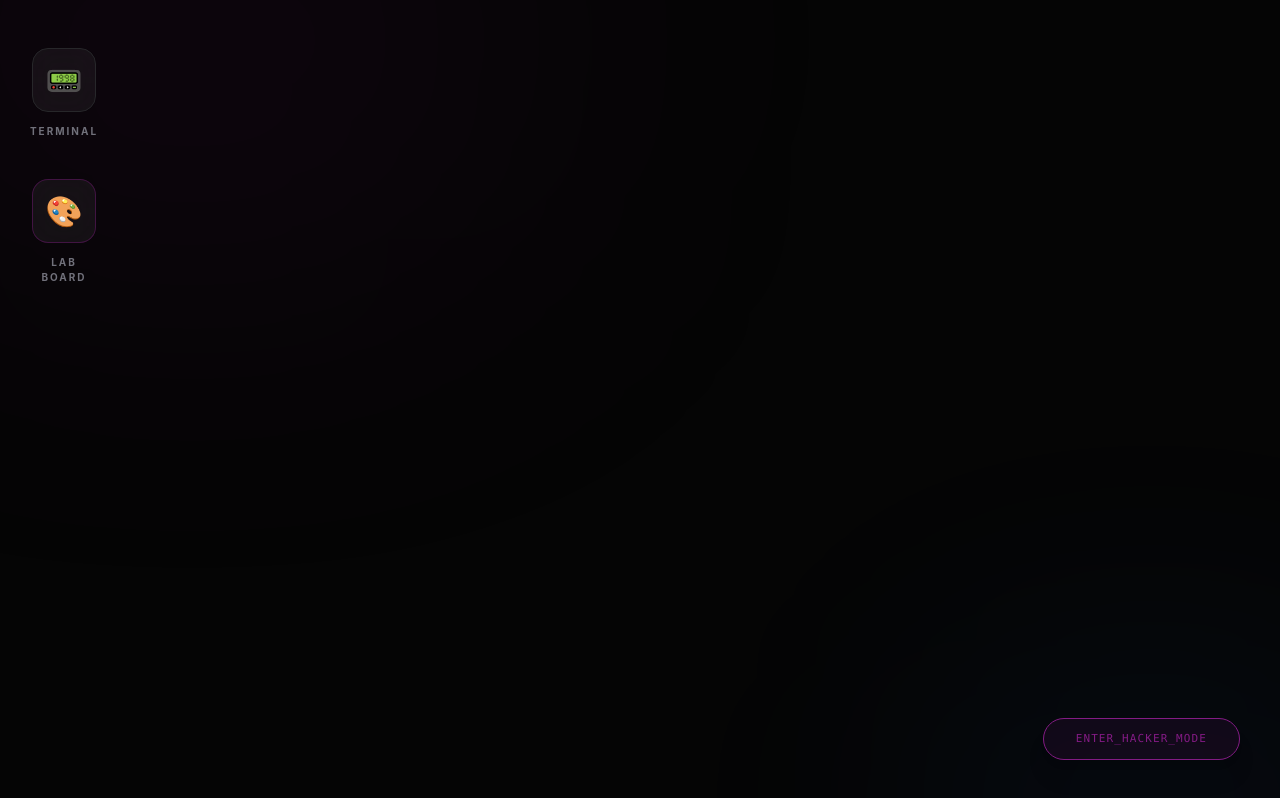
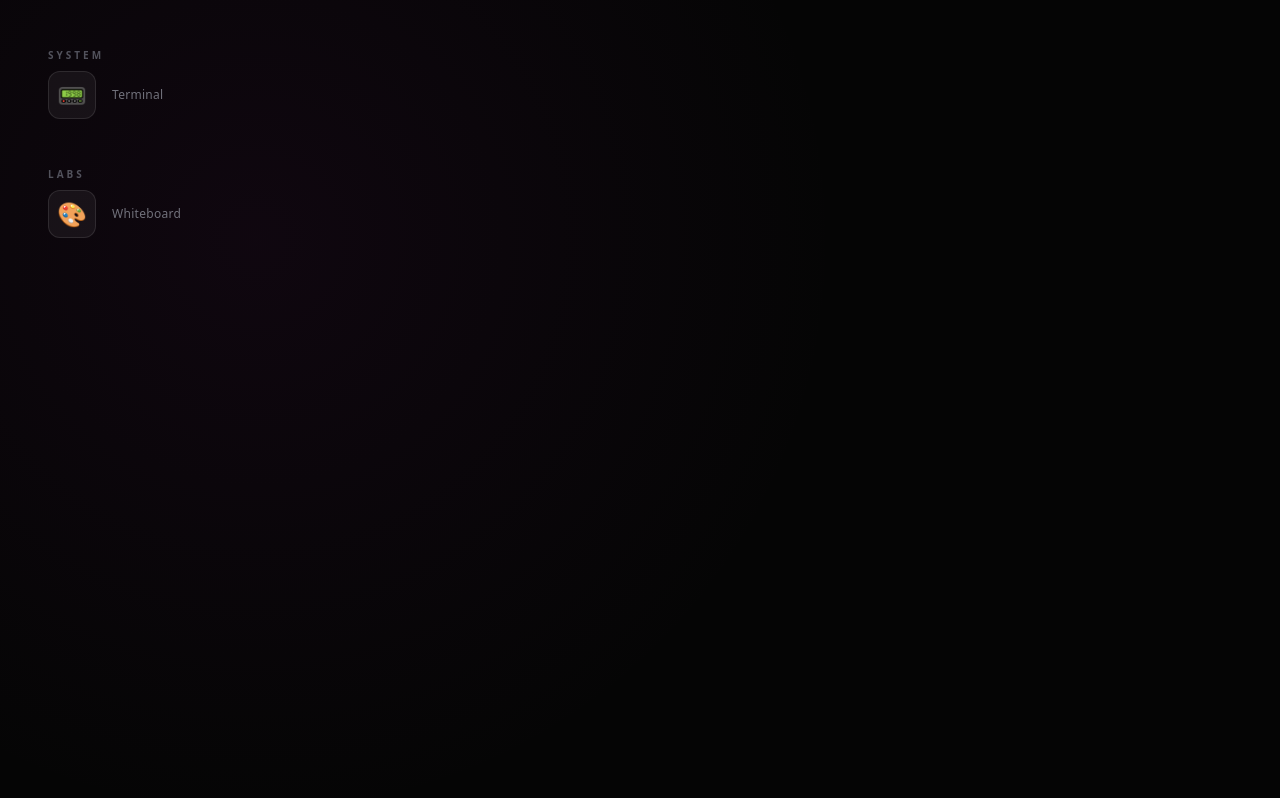
Before and after one commit to sidxdhiman/my-os-portfolio, a Next.js app: page / in a window 1280 px wide. Built offline with nearby package versions, Linux system fonts and the light colour scheme.

Commit message:
terminal&whiteboardFunctionality

```diff
--- a/src/app/page.tsx
+++ b/src/app/page.tsx
@@ -1,82 +1,107 @@
 "use client";
-import { useState, useEffect } from 'react';
-import { useOS, AppID } from '@/hooks/useOS';
-import Window from '@/components/os/Window';
-import Terminal from '@/components/os/Terminal';
-import Whiteboard from '@/components/lab/Whiteboard';
-import { motion, AnimatePresence } from 'framer-motion';
+import { useState, useEffect } from "react";
+import { useOS, AppID } from "@/hooks/useOS";
+import Terminal from "@/components/os/Terminal";
+import Whiteboard from "@/components/lab/Whiteboard";
+import { motion, AnimatePresence } from "framer-motion";
 
 export default function Home() {
-  const { openApps, activeApp, launchApp, closeApp, setActiveApp } = useOS();
-  const [hackerMode, setHackerMode] = useState(false);
+  const { openApps, launchApp, closeApp } = useOS();
+  const [terminalOpen, setTerminalOpen] = useState(false);
 
+  // Global event listener for Terminal commands to navigate
   useEffect(() => {
-    const handleLaunch = (e: any) => launchApp(e.detail as AppID);
-    window.addEventListener('launch-app', handleLaunch);
-    return () => window.removeEventListener('launch-app', handleLaunch);
+    const handleCommand = (e: any) => {
+      const { action, target } = e.detail;
+      if (action === "navigate") launchApp(target as AppID);
+      if (action === "close_terminal") setTerminalOpen(false);
+    };
+    window.addEventListener("os-command", handleCommand);
+    return () => window.removeEventListener("os-command", handleCommand);
   }, [launchApp]);
 
   return (
-    <main className={`relative h-screen w-screen overflow-hidden transition-colors duration-1000 ${hackerMode ? 'bg-black' : 'bg-[#050505]'}`}>
+    <main className="relative h-screen w-screen bg-[#050505] text-zinc-300 overflow-hidden font-sans">
+      {/* Google-level Background depth */}
+      <div className="absolute inset-0 bg-[radial-gradient(circle_at_20%_30%,_#831B8415_0%,_transparent_50%)]" />
 
-      {/* Google-Level Aesthetics: Subtle Glows */}
-      <div className="absolute top-[-20%] left-[-10%] w-[50%] h-[50%] bg-[#831B84]/10 blur-[150px] rounded-full pointer-events-none" />
-      <div className="absolute bottom-[-20%] right-[-10%] w-[40%] h-[40%] bg-blue-500/5 blur-[120px] rounded-full pointer-events-none" />
+      {/* Desktop Navigation */}
+      <nav className="relative z-10 p-12 flex flex-col gap-12 w-40">
+        <div className="space-y-2">
+          <p className="text-[10px] font-bold tracking-[0.3em] text-zinc-600 uppercase">
+            System
+          </p>
+          <NavIcon
+            label="Terminal"
+            icon="📟"
+            onClick={() => setTerminalOpen(!terminalOpen)}
+            active={terminalOpen}
+          />
+        </div>
+        <div className="space-y-2">
+          <p className="text-[10px] font-bold tracking-[0.3em] text-zinc-600 uppercase">
+            Labs
+          </p>
+          <NavIcon
+            label="Whiteboard"
+            icon="🎨"
+            onClick={() => launchApp("whiteboard")}
+          />
+        </div>
+      </nav>
 
-      {/* Interactive Icons */}
-      <div className="relative z-10 p-12 flex flex-col gap-10 w-32">
-        <AppIcon label="Terminal" icon="📟" onClick={() => launchApp('terminal')} color="border-zinc-800" />
-        <AppIcon label="Lab Board" icon="🎨" onClick={() => launchApp('whiteboard')} color="border-[#831B84]/40" />
-      </div>
-
-      {/* Render Active Windows */}
+      {/* Main Viewport for Apps (Full Screen Lab Board) */}
       <AnimatePresence>
-        {openApps.map((appId) => (
-          <Window
-            key={appId}
-            title={appId === 'terminal' ? 'System Terminal' : 'Experimental Lab'}
-            isActive={activeApp === appId}
-            onFocus={() => setActiveApp(appId)}
-            onClose={() => closeApp(appId)}
+        {openApps.includes("whiteboard") && (
+          <motion.div
+            initial={{ opacity: 0, scale: 1.05 }}
+            animate={{ opacity: 1, scale: 1 }}
+            exit={{ opacity: 0 }}
+            className="absolute inset-0 z-20 bg-black"
           >
-            {appId === 'terminal' && <Terminal />}
-            {appId === 'whiteboard' && <Whiteboard />}
-          </Window>
-        ))}
+            <Whiteboard onClose={() => closeApp("whiteboard")} />
+          </motion.div>
+        )}
       </AnimatePresence>
 
-      {/* The Hacker Mode Toggle */}
-      <button
-        onClick={() => setHackerMode(!hackerMode)}
-        className={`absolute bottom-10 right-10 z-50 px-8 py-3 rounded-full font-mono text-[11px] tracking-widest transition-all duration-500 border ${
-          hackerMode
-          ? 'bg-green-500/10 border-green-500 text-green-500 shadow-[0_0_25px_rgba(34,197,94,0.4)]'
-          : 'bg-[#831B84]/10 border-[#831B84] text-[#831B84] hover:bg-[#831B84]/20 shadow-xl'
-        }`}
-      >
-        {hackerMode ? 'NEURAL_LINK_ESTABLISHED' : 'ENTER_HACKER_MODE'}
-      </button>
-
-      {/* Playful Detail: Animated Scanline */}
-      {hackerMode && (
-        <div className="absolute inset-0 pointer-events-none z-40 bg-gradient-to-b from-transparent via-green-500/5 to-transparent h-[30%] w-full animate-scanline" />
-      )}
+      {/* The Slide-Up Terminal (Quake Style) */}
+      <AnimatePresence>
+        {terminalOpen && (
+          <motion.div
+            initial={{ y: "100%" }}
+            animate={{ y: 0 }}
+            exit={{ y: "100%" }}
+            transition={{ type: "spring", damping: 25, stiffness: 200 }}
+            className="absolute bottom-0 left-0 right-0 h-[45vh] z-50 glass-window border-t border-white/10"
+          >
+            <Terminal />
+          </motion.div>
+        )}
+      </AnimatePresence>
     </main>
   );
 }
 
-function AppIcon({ label, icon, onClick, color }: any) {
+function NavIcon({ label, icon, onClick, active }: any) {
   return (
-    <motion.button
-      whileHover={{ scale: 1.1, y: -5 }}
-      whileTap={{ scale: 0.95 }}
-      onDoubleClick={onClick}
-      className="flex flex-col items-center gap-3 group cursor-pointer"
+    <button
+      onClick={onClick}
+      className={`group flex items-center gap-4 transition-all ${active ? "translate-x-2" : ""}`}
     >
-      <div className={`w-16 h-16 rounded-2xl bg-white/5 backdrop-blur-xl border ${color} flex items-center justify-center text-3xl group-hover:shadow-[0_0_30px_rgba(131,27,132,0.2)] transition-all`}>
+      <div
+        className={`w-12 h-12 rounded-xl flex items-center justify-center text-2xl transition-all border ${
+          active
+            ? "bg-[#831B84] border-[#831B84] shadow-[0_0_20px_#831B8440]"
+            : "bg-white/5 border-white/10 group-hover:border-white/20"
+        }`}
+      >
         {icon}
       </div>
-      <span className="text-[10px] font-bold tracking-[0.2em] text-zinc-500 group-hover:text-white uppercase transition-colors">{label}</span>
-    </motion.button>
+      <span
+        className={`text-xs font-medium tracking-wide ${active ? "text-white" : "text-zinc-500 group-hover:text-zinc-300"}`}
+      >
+        {label}
+      </span>
+    </button>
   );
 }
--- a/src/components/lab/Whiteboard.tsx
+++ b/src/components/lab/Whiteboard.tsx
@@ -1,38 +1,95 @@
 "use client";
-import React, { useRef, useState, useEffect } from 'react';
+import React, { useRef, useState, useEffect } from "react";
+import { Download, Trash2, X, Minus, Square, Type } from "lucide-react";
 
-export default function Whiteboard() {
+export default function Whiteboard({ onClose }: { onClose: () => void }) {
   const canvasRef = useRef<HTMLCanvasElement>(null);
   const [isDrawing, setIsDrawing] = useState(false);
+  const [color, setColor] = useState("#831B84"); // Your brand purple
 
   useEffect(() => {
     const canvas = canvasRef.current;
     if (!canvas) return;
-    const ctx = canvas.getContext('2d');
-    if (!ctx) return;
-    canvas.width = canvas.offsetWidth;
-    canvas.height = canvas.offsetHeight;
-    ctx.lineCap = 'round';
-    ctx.lineWidth = 3;
-    ctx.strokeStyle = '#831B84'; // Using your preferred purple shade
+    canvas.width = window.innerWidth;
+    canvas.height = window.innerHeight;
+    const ctx = canvas.getContext("2d");
+    if (ctx) {
+      ctx.lineCap = "round";
+      ctx.lineWidth = 3;
+    }
   }, []);
+
+  const startDrawing = (e: React.MouseEvent) => {
+    const ctx = canvasRef.current?.getContext("2d");
+    if (ctx) {
+      ctx.beginPath();
+      ctx.moveTo(e.clientX, e.clientY);
+      ctx.strokeStyle = color;
+      setIsDrawing(true);
+    }
+  };
 
   const draw = (e: React.MouseEvent) => {
     if (!isDrawing) return;
-    const ctx = canvasRef.current?.getContext('2d');
-    if (!ctx) return;
-    ctx.lineTo(e.nativeEvent.offsetX, e.nativeEvent.offsetY);
-    ctx.stroke();
+    const ctx = canvasRef.current?.getContext("2d");
+    if (ctx) {
+      ctx.lineTo(e.clientX, e.clientY);
+      ctx.stroke();
+    }
+  };
+
+  const download = () => {
+    const link = document.createElement("a");
+    link.download = "lab-board-export.png";
+    link.href = canvasRef.current?.toDataURL() || "";
+    link.click();
+  };
+
+  const clear = () => {
+    const ctx = canvasRef.current?.getContext("2d");
+    ctx?.clearRect(0, 0, window.innerWidth, window.innerHeight);
   };
 
   return (
-    <div className="h-full w-full flex flex-col bg-zinc-950">
+    <div className="h-full w-full relative bg-[#0a0a0a] cursor-crosshair">
+      {/* Tool Bar */}
+      <div className="absolute top-8 left-1/2 -translate-x-1/2 z-50 flex items-center gap-2 p-2 bg-zinc-900/80 backdrop-blur-xl border border-white/10 rounded-2xl shadow-2xl">
+        <button
+          onClick={clear}
+          className="p-3 hover:bg-white/5 rounded-xl text-zinc-400 hover:text-red-400 transition-colors"
+        >
+          <Trash2 size={20} />
+        </button>
+        <div className="w-px h-6 bg-white/10 mx-1" />
+        <button
+          onClick={() => setColor("#831B84")}
+          className={`w-6 h-6 rounded-full bg-[#831B84] border-2 ${color === "#831B84" ? "border-white" : "border-transparent"}`}
+        />
+        <button
+          onClick={() => setColor("#ffffff")}
+          className={`w-6 h-6 rounded-full bg-white border-2 ${color === "#ffffff" ? "border-white" : "border-transparent"}`}
+        />
+        <div className="w-px h-6 bg-white/10 mx-1" />
+        <button
+          onClick={download}
+          className="p-3 hover:bg-white/5 rounded-xl text-zinc-400 hover:text-white transition-colors"
+        >
+          <Download size={20} />
+        </button>
+        <button
+          onClick={onClose}
+          className="p-3 hover:bg-red-500/20 rounded-xl text-red-500 transition-colors"
+        >
+          <X size={20} />
+        </button>
+      </div>
+
       <canvas
         ref={canvasRef}
-        onMouseDown={() => setIsDrawing(true)}
+        onMouseDown={startDrawing}
         onMouseMove={draw}
         onMouseUp={() => setIsDrawing(false)}
-        className="flex-1 cursor-crosshair"
+        className="absolute inset-0"
       />
     </div>
   );
```
Also changed, not shown: src/components/os/Terminal.tsx (+41 -32 lines).
